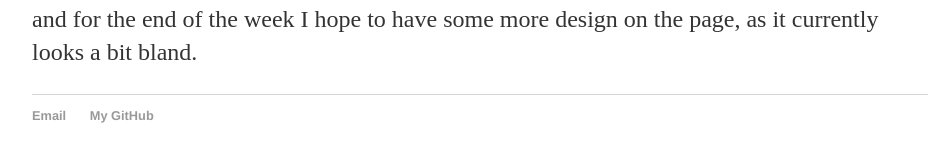
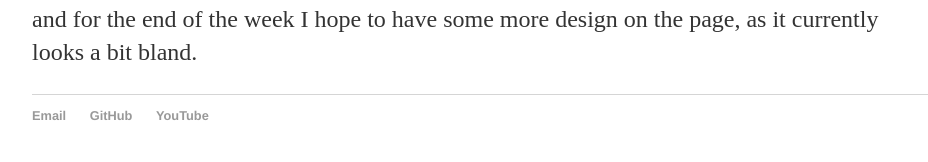
Before and after one commit to KaneAdams-Dev/KaneAdams-Dev.github.io, a Jekyll site: the page built from _posts/2020-07-19-site-setup.md, in a window 1280 px wide. Shown: the part 456-618 px from the top of the page, without its empty margins (160-1088 px from the left). Built offline with Jekyll 4.4.1, drawn with Linux system fonts in a browser that asks for light colours; Markdown is read by kramdown in place of the engine named in the settings.

Commit message:
Update default.html
Added link in footer

```diff
--- a/_layouts/default.html
+++ b/_layouts/default.html
@@ -20,7 +20,8 @@
         <footer>
             <ul>
                 <li><a href="mailto:kaneadams.ka23@gmail.com">Email</a></li>
-                <li><a href="https://github.com/KaneA23" target="_blank">My GitHub</a></li>
+                <li><a href="https://github.com/KaneA23" target="_blank">GitHub</a></li>
+                <li><a href="https://www.youtube.com/channel/UCK9Jozfs4ThaKUh_O-RmPmw" target="_blank">YouTube</a></li>
             </ul>
         </footer>
     </body>
```
